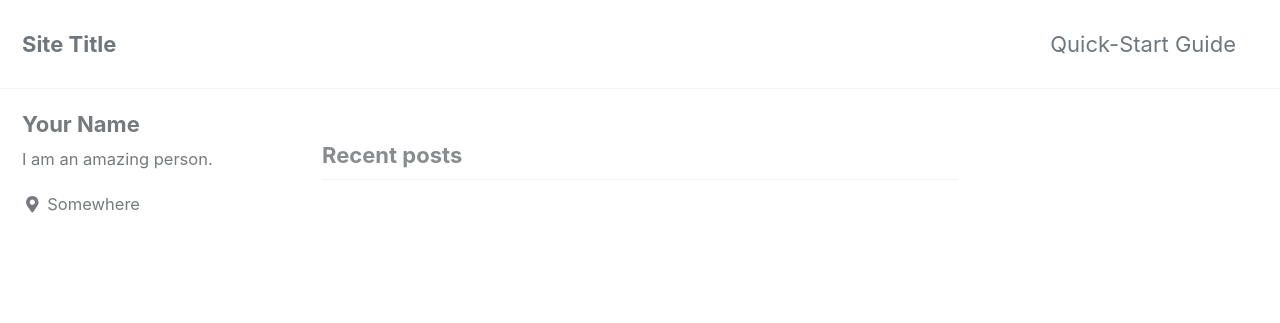
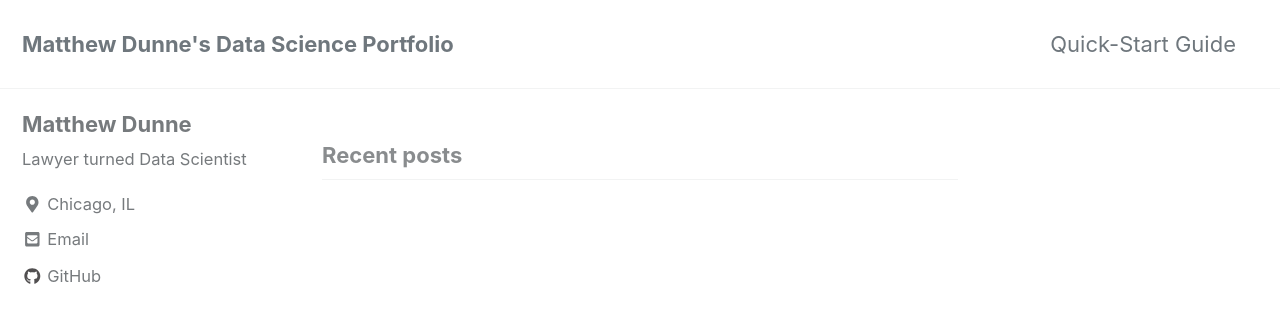
Before and after one commit to kinziematt/kinziematt.github.io, a Jekyll site: the page built from index.html, in a window 1280 px wide and 900 px high. Shown: the top 323 px of the window. Built offline with Jekyll 4.4.1, drawn with Linux system fonts in a browser that asks for light colours; cached includes are drawn as plain includes; nearby versions of some CDN libraries; the list of posts is cut into pages by our own code; some of the changed text lies outside the part shown.

Commit message:
Update _config.yml
Initial configuration

```diff
--- a/_config.yml
+++ b/_config.yml
@@ -16,10 +16,10 @@ minimal_mistakes_skin    : "default" # "air", "aqua", "contrast", "dark", "dirt"
 
 # Site Settings
 locale                   : "en-US"
-title                    : "Site Title"
+title                    : "Matthew Dunne's Data Science Portfolio"
 title_separator          : "-"
-name                     : "Your Name"
-description              : "An amazing website."
+name                     : "Matthew Dunne"
+description              : "Data Science Portfolio of a Lawyer Turned Data Scientist"
 url                      : # the base hostname & protocol for your site e.g. "https://mmistakes.github.io"
 baseurl                  : # the subpath of your site, e.g. "/blog"
 repository               : # GitHub username/repo-name e.g. "mmistakes/minimal-mistakes"
@@ -103,15 +103,15 @@ analytics:
 
 # Site Author
 author:
-  name             : "Your Name"
+  name             : "Matthew Dunne"
   avatar           : # path of avatar image, e.g. "/assets/images/bio-photo.jpg"
-  bio              : "I am an amazing person."
-  location         : "Somewhere"
+  bio              : "Lawyer turned Data Scientist"
+  location         : "Chicago, IL"
   email            :
   links:
     - label: "Email"
       icon: "fas fa-fw fa-envelope-square"
-      # url: mailto:your.name@email.com
+      url: mailto:matt.j.dunne@gmail.com
     - label: "Website"
       icon: "fas fa-fw fa-link"
       # url: "https://your-website.com"
@@ -123,7 +123,7 @@ author:
       # url: "https://facebook.com/"
     - label: "GitHub"
       icon: "fab fa-fw fa-github"
-      # url: "https://github.com/"
+      url: "https://github.com/kinziematt"
     - label: "Instagram"
       icon: "fab fa-fw fa-instagram"
       # url: "https://instagram.com/"
@@ -290,3 +290,10 @@ defaults:
       comments: # true
       share: true
       related: true
+  # _pages
+  - scope:
+      path: ""
+      type: pages
+    values:
+      layout: single
+      author_profile: true
```
